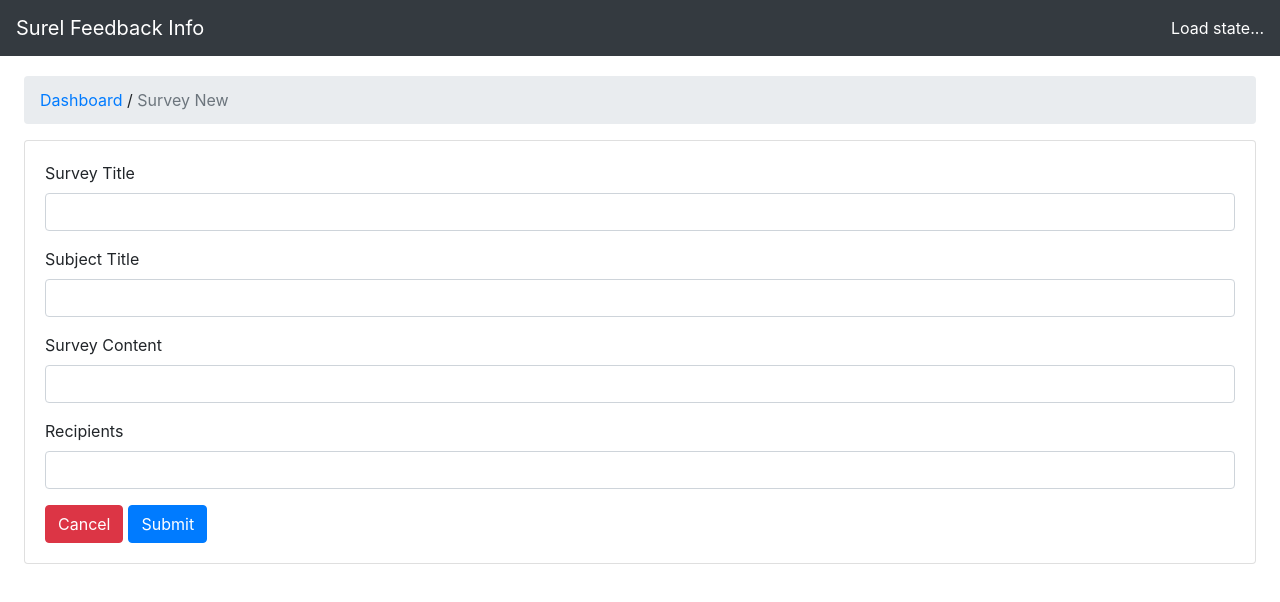
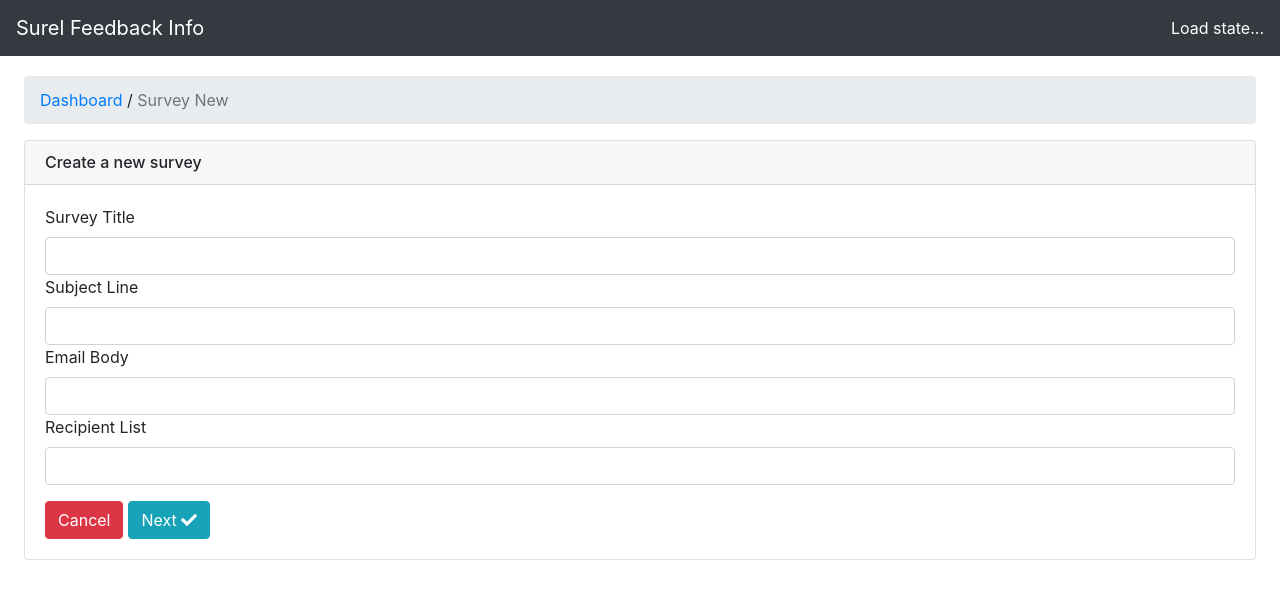
Before and after one commit to ogigpermana/NodeWithReactFullStackDevelopment, a React (Create React App) app in the folder client/: page /surveys/new in a window 1280 px wide. Shown: the top 602 px of the page. Built offline with nearby package versions, Linux system fonts and the light colour scheme; no server answers.

Commit message:
Implementing validation form

```diff
--- a/client/src/components/surveys/InputField.js
+++ b/client/src/components/surveys/InputField.js
@@ -1,8 +1,22 @@
 import React from 'react';
 import { FormControl } from 'react-bootstrap';
 
-const InputField = ({ input, meta, ...props}) => {
-    return <FormControl { ...props } { ...input } />
+const fieldValidateStyle = {
+    font: "Arial",
+    color: "red",
+    fontWeight: "bold",
+    fontSize: "12px"
+}
+
+const InputField = ({ input, meta: { error, touched }, ...props}) => {
+    return (
+        <div>
+            <FormControl { ...props } { ...input } />
+            <div style={ fieldValidateStyle }>
+                { touched && error }
+            </div>
+        </div>
+    );
 };
 
 export default InputField;
--- a/client/src/components/surveys/SurveyForm.js
+++ b/client/src/components/surveys/SurveyForm.js
@@ -1,37 +1,30 @@
 import React, { Component } from 'react';
+import _ from 'lodash';
 import { Field, reduxForm } from 'redux-form';
 import { Link } from 'react-router-dom';
 import { Card, Form,  Button, Breadcrumb } from 'react-bootstrap';
 import InputField from './InputField';
+import { FontAwesomeIcon  } from '@fortawesome/react-fontawesome';
+import { faCheck } from '@fortawesome/free-solid-svg-icons';
+import validateEmails from '../../utils/validateEmails'
+
+const FIELDS = [
+    { label: "Survey Title", name: "title", noValueError: "Please provide a valid title" },
+    { label: "Subject Line", name: "subject", noValueError: "Please provide a valid subject" },
+    { label: "Email Body", name: "body", noValueError: "Please provide a valid body" },
+    { label: "Recipient List", name: "emails", noValueError: "Please provide a valid emails" }
+];
 
 class SurveyForm extends Component{
     renderFields(){
-        return(
-            <Card>
-            <Card.Body>
-                 <Form onSubmit={ this.props.handleSubmit(values => console.log(values))}>
-                     <Form.Group>
-                         <Form.Label>Survey Title</Form.Label>
-                         <Field type="text" component={ InputField } name="surveyTitle" />
-                     </Form.Group>
-                     <Form.Group>
-                         <Form.Label>Subject Title</Form.Label>
-                         <Field type="text" component={ InputField } name="subjectTitle" />
-                     </Form.Group>
-                     <Form.Group>
-                         <Form.Label>Survey Content</Form.Label>
-                         <Field type="text" component={ InputField } name="surveyContent" />
-                     </Form.Group>
-                     <Form.Group>
-                         <Form.Label>Recipients</Form.Label>
-                         <Field type="text" component={ InputField } name="recipients" />
-                     </Form.Group>
-                        <Button href="/surveys" variant="danger" style={{ marginRight: "5px" }}>Cancel</Button>
-                        <Button type="submit" className="pull-right">Submit</Button>
-                 </Form>
-            </Card.Body>
-        </Card>
-        );
+        return _.map(FIELDS, ({ label, name }) =>{
+            return(
+                <div key={ name }>
+                     <Form.Label>{ label }</Form.Label>
+                     <Field type="text" component={ InputField } name={name} />
+                </div>
+             );
+        });
     }
 
     render(){
@@ -43,12 +36,60 @@ class SurveyForm extends Component{
                         Survey New
                     </Breadcrumb.Item>
                 </Breadcrumb>
-                { this.renderFields() }
+                <Card>
+                    <Card.Header as="h6">Create a new survey</Card.Header>
+                    <Card.Body>
+                        <Form onSubmit={ this.props.handleSubmit(values => console.log(values))}>
+                            <Form.Group>
+                                { this.renderFields() }
+                            </Form.Group>
+                            <Link to="/surveys" className="btn btn-danger" style={{ marginRight: "5px" }}>Cancel</Link>
+                            <Button type="submit" className="btn btn-info right">Next <FontAwesomeIcon icon={ faCheck } /></Button>
+                        </Form>
+                    </Card.Body>
+                 </Card>
             </div>
         );
     }
 }
 
+function validate(values){
+    const errors = {};
+
+    // manually approach
+    // if(!values.title){
+    //     errors.title = 'Please provide a valid title'
+    // }
+    // if(!values.subject){
+    //     errors.subject = 'Please provide a valid subject'
+    // }
+    // if(!values.body){
+    //     errors.body = 'Please provide a valid body'
+    // }
+    // if(!values.emails){
+    //     errors.emails = 'Please provide a valid emails'
+    // }
+
+    errors.emails = validateEmails(values.emails || '');
+
+    // using lodash validation style
+    _.each(FIELDS, ({ name, noValueError }) => {
+        /**
+         * values[name]
+         * mean
+         * values.name
+         * { name: 'shfishfei bla bla bla' }
+         */
+        if(!values[name]){
+            // with custom validation message
+            errors[name] = noValueError;
+        }
+    });
+
+    return errors;
+}
+
 export default reduxForm({
+    validate,
     form: 'surveyForm'
 }) (SurveyForm)
--- /dev/null
+++ b/client/src/utils/validateEmails.js
@@ -0,0 +1,16 @@
+const re = /^[a-zA-Z0-9.!#$%&’*+/=?^_`{|}~-]+@[a-zA-Z0-9-]+(?:\.[a-zA-Z0-9-]+)*$/; // this regex html5 version from W3C with no warning in console log
+// regex for javascript version = /^(([^<>()\[\]\\.,;:\s@"]+(\.[^<>()\[\]\\.,;:\s@"]+)*)|(".+"))@((\[[0-9]{1,3}\.[0-9]{1,3}\.[0-9]{1,3}\.[0-9]{1,3}])|(([a-zA-Z\-0-9]+\.)+[a-zA-Z]{2,}))$/
+// with warning message in console log
+
+export default emails => {
+    const invalidEmails = emails
+    .split(',')
+    .map(email => email.trim())
+    .filter(email => re.test(email) === false)
+
+    if(invalidEmails.length){
+        return `These emails are invalid ${invalidEmails}`;
+    }
+
+    return;
+};
```
Also changed, not shown: 2 other files (tests, documents, lock files or other folders).
